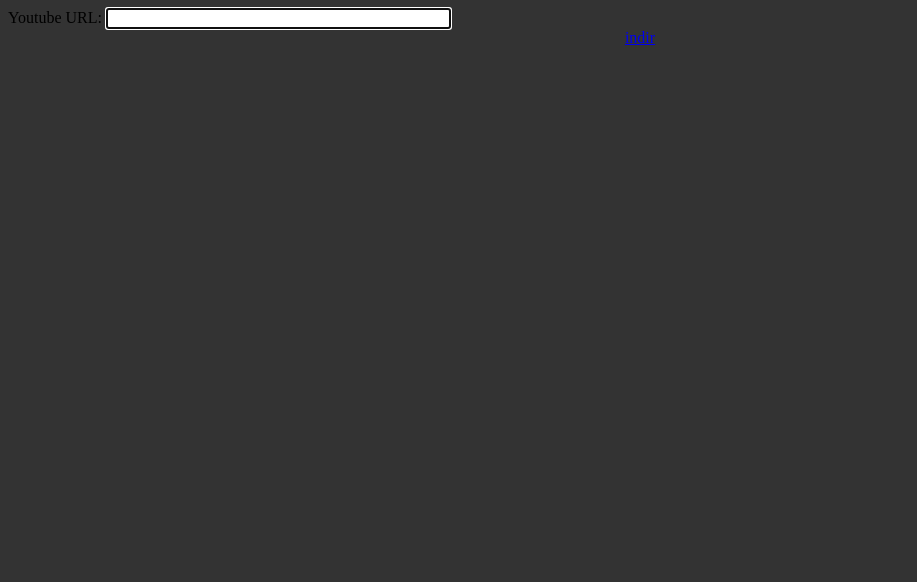
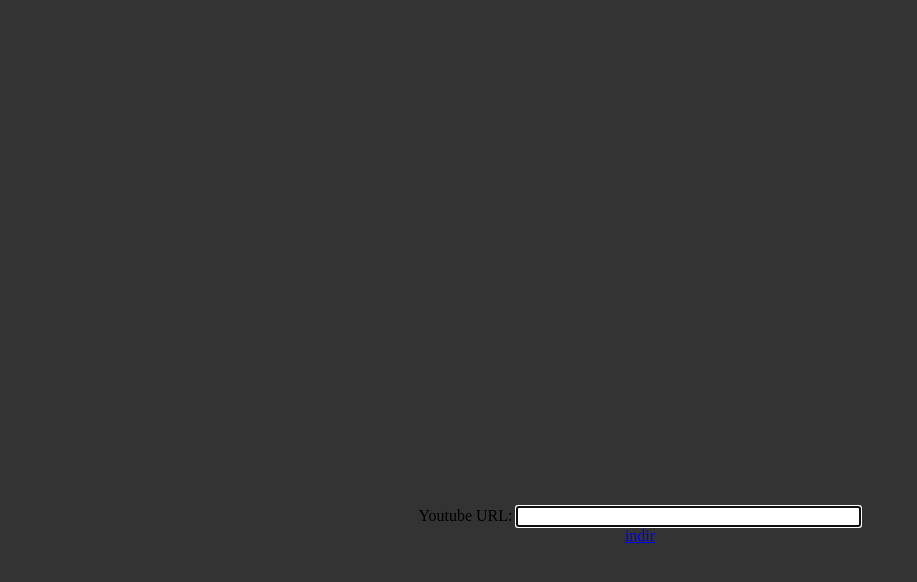
Before and after one commit to fendatr/fendatr.github.io, a plain HTML site: page youtube.html in a window 1280 px wide. Shown: the whole page, without its empty margins (0-917 px from the left). Drawn offline with Linux system fonts and the light colour scheme.

Commit message:
Update youtube.html

```diff
--- a/youtube.html
+++ b/youtube.html
@@ -1,7 +1,7 @@
 <html>
 <head>
 <meta charset="utf-8">
-<title>Link Generator</title>
+<title>Youtube downloader</title>
 <style>
 html{background-color:#333}
 </style>
@@ -16,19 +16,18 @@ var data = "http://convertmp3.io/download/?video="
 + "" + document.getElementById("hash").value
 ;
 document.getElementById("link").href = data;
-document.getElementById("link_text").value = data;
 }
 catch(e)
 {
 alert("exception: " + e);
 }
 }
-</script>
-<div>
+</script><center>
+<div style="margin-top:40%">
 <form name="form" onkeyup="update(); return false;">
 <label>Youtube URL: <input autofocus id="hash" size="40"></label>
-<br><center>
-<a href="http://convertmp3.io/download/?video=" id="link">indir</a><input hidden readonly id="link_text" size="80">
+<br>
+<a href="http://convertmp3.io/download/?video=" id="link">indir</a>
 <br>
 </form>
 </div>
```
